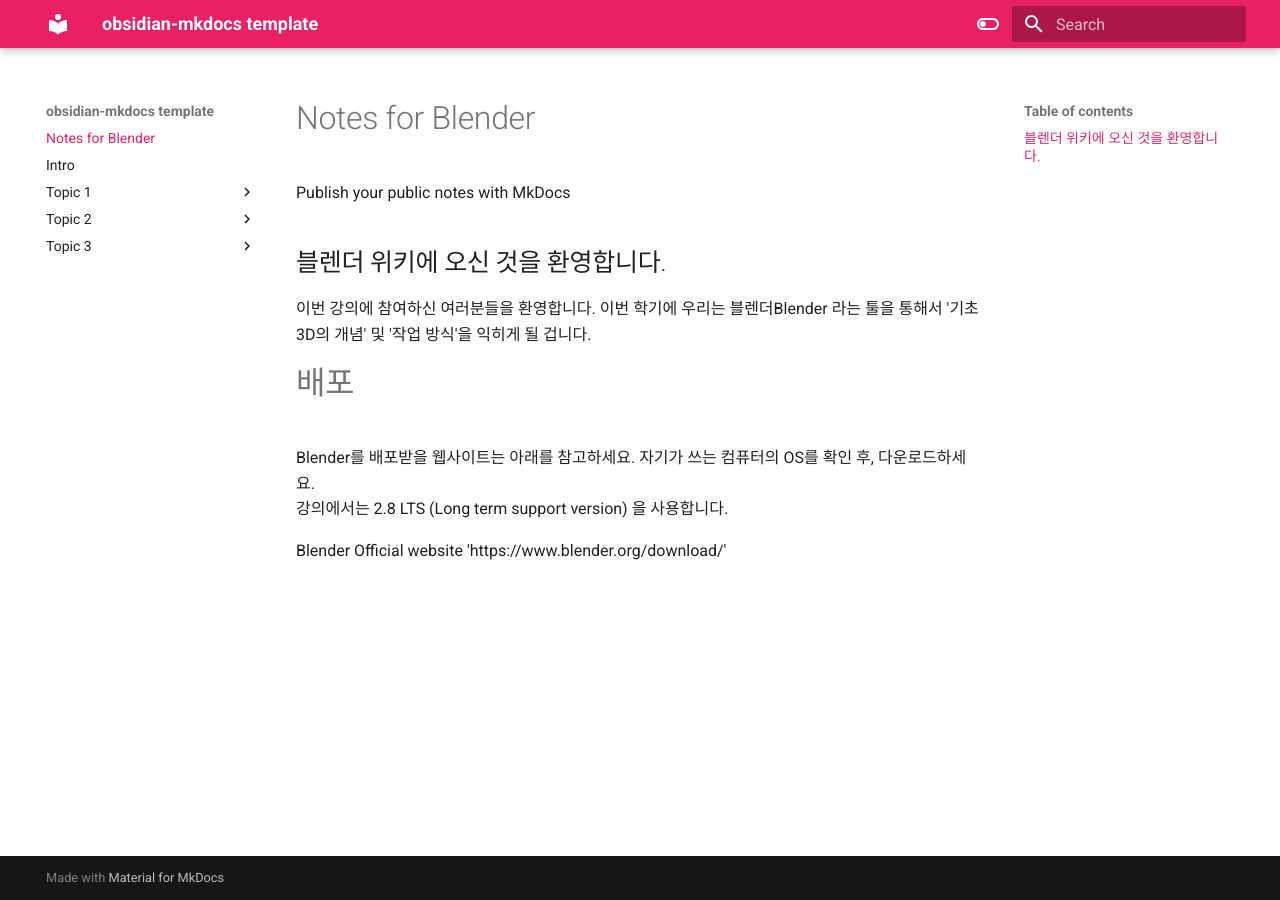
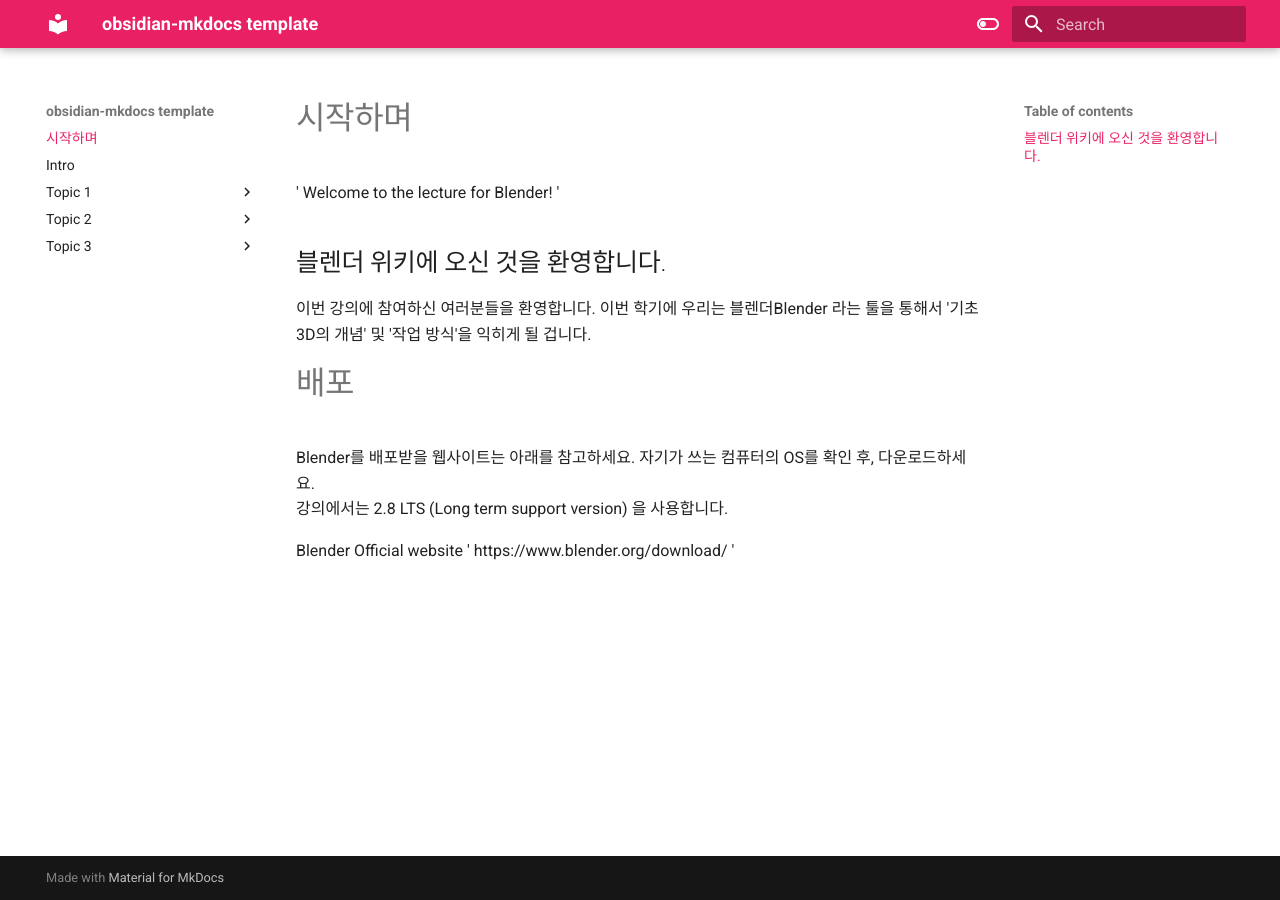
Before and after one commit to onmind/Ob, an MkDocs documentation site: the page built from docs/index.md, in a window 1280 px wide. Built offline with MkDocs 1.6.1 and Material for MkDocs 9.7.7, drawn with Linux system fonts in a browser that asks for light colours.

Commit message:
Update index.md

```diff
--- a/docs/index.md
+++ b/docs/index.md
@@ -1,6 +1,6 @@
-#  Notes for Blender
+# 시작하며
 
-Publish your public notes with MkDocs
+' Welcome to the lecture for Blender! '
 
 ## 블렌더 위키에 오신 것을 환영합니다.
 
@@ -13,4 +13,4 @@ Blender를 배포받을 웹사이트는 아래를 참고하세요.
 강의에서는 2.8 LTS (Long term support version) 을 사용합니다.
 
 Blender Official website
-'https://www.blender.org/download/'
+' https://www.blender.org/download/ '
```
